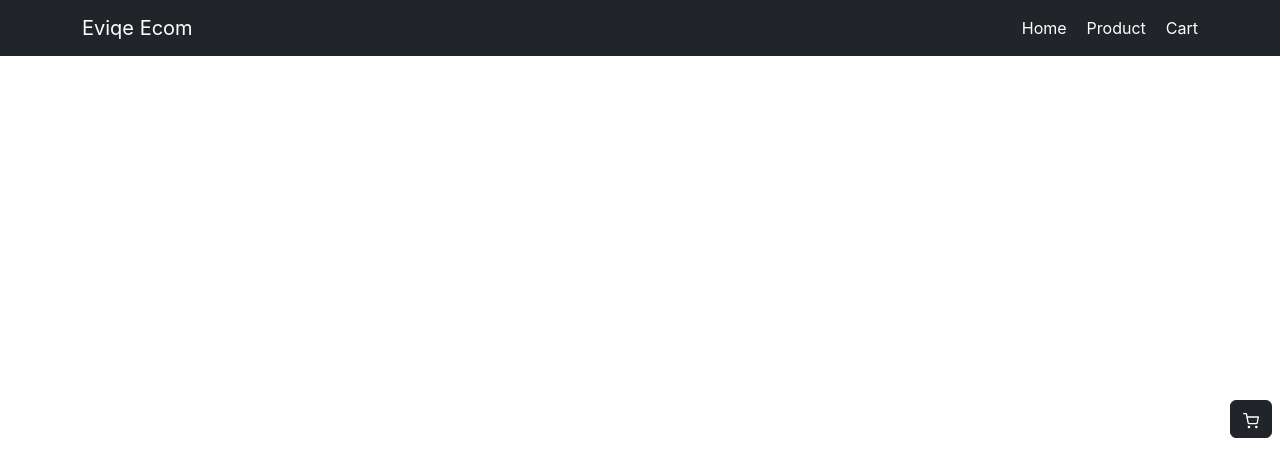
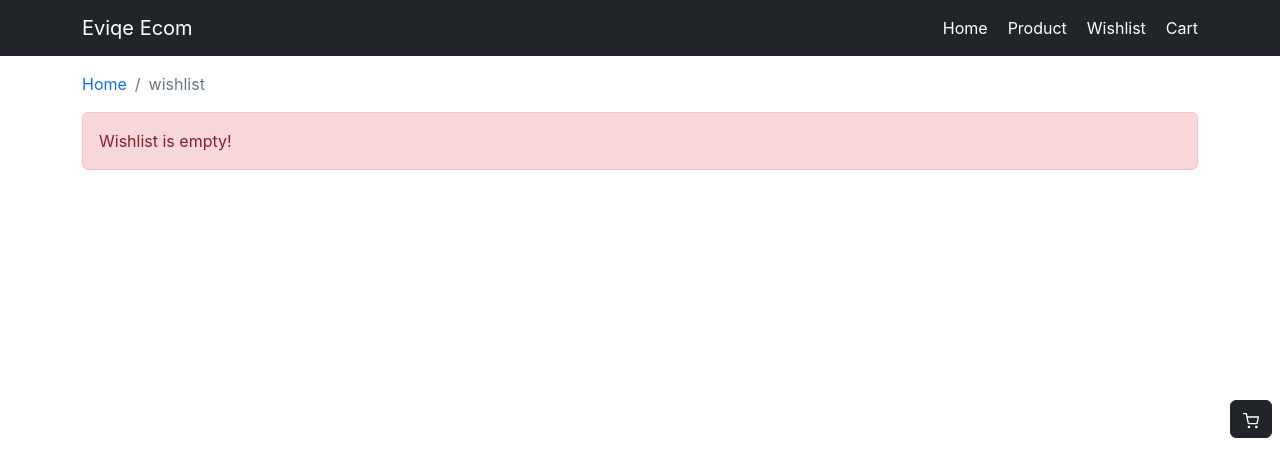
Before and after one commit to ahmmedrasel-dev/eviqe-ecom, a React (Create React App) app: page /wishlist in a window 1280 px wide. Shown: the top 476 px of the page. Built offline with nearby package versions, Linux system fonts and the light colour scheme.

Commit message:
add wishlist

```diff
--- a/src/App.js
+++ b/src/App.js
@@ -8,6 +8,7 @@ import Products from "./components/ProductPage/Products/Products";
 import 'react-toastify/dist/ReactToastify.css';
 import { ToastContainer } from "react-toastify";
 import Login from "./components/Login/Login";
+import Wishlist from "./components/Wishlist/Wishlist";
 
 function App() {
   return (
@@ -17,6 +18,7 @@ function App() {
         <Route path="/" element={<Products></Products>}></Route>
         <Route path="/product" element={<Products></Products>}></Route>
         <Route path="/product/:slug" element={<ProductDetails></ProductDetails>}></Route>
+        <Route path="/wishlist" element={<Wishlist></Wishlist>}></Route>
         <Route path="/cart" element={<Cart></Cart>}></Route>
         <Route path="/signin" element={<Login></Login>}></Route>
         <Route path="*/" element={<NotFound></NotFound>}></Route>
--- a/src/Store.js
+++ b/src/Store.js
@@ -32,9 +32,42 @@ const reducer = (state, action) => {
   }
 }
 
+//==================================
+
+const initialSate2 = {
+  wishlist: {
+    wishlistItems: localStorage.getItem('wishlistItems') ? JSON.parse(localStorage.getItem('wishlistItems')) : [],
+  }
+}
+
+const reducer2 = (state, action) => {
+  switch (action.type) {
+    case 'ADD_WISHLIST_ITEM':
+      const newItem = action.payload;
+      const exisitngItem = state.wishlist.wishlistItems.find(item => item._id === newItem._id);
+      // wishlist items er arry moddy data gulo rakha hoitechy wishlistItems variable dia.
+      const wishlistItems = exisitngItem ? state.wishlist.wishlistItems.map(item => item._id === exisitngItem._id ? newItem : item) : [...state.wishlist.wishlistItems, newItem]
+      localStorage.setItem('wishlistItems', JSON.stringify(wishlistItems))
+      return { ...state, wishlist: { ...state.wishlist, wishlistItems } }
+
+
+    case 'REMOVE_WISHLIST_ITEM': {
+      const removeItem = action.payload;
+      const wishlistItems = state.wishlist.wishlistItems.filter(item => item._id !== removeItem._id);
+      localStorage.setItem('wishlistItems', JSON.stringify(wishlistItems))
+      return { ...state, wishlist: { ...state.wishlist, wishlistItems } }
+    }
+
+    default:
+      return state;
+  }
+}
+
 const StoreProvider = props => {
   const [state, dispatch] = useReducer(reducer, initialSate);
-  const value = { state, dispatch };
+  const [state2, dispatch2] = useReducer(reducer2, initialSate2);
+
+  const value = { state, dispatch, state2, dispatch2 };
   return <Store.Provider value={value}>{props.children}</Store.Provider>
 }
 
--- a/src/components/Header/Header.js
+++ b/src/components/Header/Header.js
@@ -54,7 +54,7 @@ const Header = () => {
               )
             }
           </Button>
-
+          <Link to='/wishlist'>Wishlist</Link>
           <Link to="/cart">Cart
             {
               cartItems.length > 0 && (
--- a/src/components/ProductPage/Product/Product.js
+++ b/src/components/ProductPage/Product/Product.js
@@ -7,11 +7,12 @@ import { Helmet } from 'react-helmet-async';
 import { Store } from '../../../Store';
 import axios from 'axios';
 import { toast } from 'react-toastify';
+import { BsHeart } from 'react-icons/bs';
 
 const Product = ({ product }) => {
   const { name, price, img, category, seller, slug, ratings, ratingsCount, stock, _id } = product;
 
-  const { state, dispatch: ctxDispatch } = useContext(Store);
+  const { state, dispatch: ctxDispatch, dispatch2 } = useContext(Store);
 
   const { cart } = state;
   const handleAddToCart = async id => {
@@ -33,6 +34,16 @@ const Product = ({ product }) => {
     toast.success('Product Add to Cart')
   }
 
+  const handleWishlist = () => {
+
+    dispatch2({
+      type: 'ADD_WISHLIST_ITEM',
+      payload: { ...product },
+
+    })
+    toast.success('Product Add to Wishlist!')
+  }
+
   return (
     <Col md={3} className='mb-4'>
       <Helmet>
@@ -42,7 +53,18 @@ const Product = ({ product }) => {
         <Card.Img variant="top" src={img} />
         <Card.Body>
           <Card.Title>
-            <Link className='text-dark' to={`/product/${slug}`}>{name.length < 20 ? name : name.slice(0, 20) + '...'}</Link>
+            <Link className='text-dark mb-2' to={`/product/${slug}`}>{name.length < 20 ? name : name.slice(0, 20) + '...'}</Link>
+
+            <ReactStars
+              className='mt-2'
+              count={5}
+              value={ratings}
+              edit={false}
+              size={24}
+              activeColor="#ffd700"
+            />
+
+            <p className='mt-2'>Total <Badge bg="secondary">{ratingsCount}</Badge> Rattings</p>
           </Card.Title>
 
           <Card.Text>
@@ -52,23 +74,17 @@ const Product = ({ product }) => {
             <p> Price: {price}</p>
             <p> Stock: {stock}</p>
 
-            <p>Total <Badge bg="secondary">{ratingsCount}</Badge> Rattings</p>
+
           </Card.Text>
-          <div className='d-flex justify-content-between'>
+          <div className='d-flex justify-content-between align-items-center'>
             {
               stock < 1 ?
                 <Button disabled={stock === 0 && true} variant="danger">Out of Stock</Button>
                 :
                 <Button variant="dark" onClick={() => handleAddToCart(_id)}>Add to Cart <RiShoppingCart2Fill /></Button>
             }
-            <ReactStars
-              count={5}
-              value={ratings}
-              edit={false}
-              size={24}
-              activeColor="#ffd700"
-            />
 
+            <Button variant="link" onClick={handleWishlist}><BsHeart /></Button>
           </div>
 
         </Card.Body>
--- /dev/null
+++ b/src/components/Wishlist/Wishlist.js
@@ -0,0 +1,97 @@
+import axios from 'axios';
+import React, { useContext } from 'react';
+import { Alert, Button, Col, Container, ListGroup, Row } from 'react-bootstrap';
+import { Helmet } from 'react-helmet-async';
+import { FiShoppingCart, FiTrash2 } from 'react-icons/fi';
+import { Link } from 'react-router-dom';
+import { toast } from 'react-toastify';
+import { Store } from '../../Store';
+import Breadcums from '../Breadcums/Breadcums';
+
+const Wishlist = () => {
+  const { state2, dispatch2, state, dispatch: ctxDispatch } = useContext(Store);
+  const { cart: { cartItems } } = state;
+  const { wishlist: { wishlistItems } } = state2;
+
+  const handleAddToCart = async product => {
+    const existingItem = cartItems.find(item => item._id === product.id);
+    const quantity = existingItem ? existingItem.quantity + 1 : 1
+
+    const { data } = await axios.get(`http://localhost:8000/products/${product.id}`);
+
+    if (data.stock < quantity) {
+
+      toast.warn(`${product.name} out of stock!`)
+      return;
+    }
+    ctxDispatch({
+      type: 'ADD_CART_ITEM',
+      payload: { ...product, quantity: 1 },
+
+    })
+    toast.success('Product Add to Cart')
+  }
+
+  const handleRemoveItem = (item) => {
+    dispatch2({
+      type: 'REMOVE_WISHLIST_ITEM',
+      payload: item
+    })
+  }
+  return (
+    <Container>
+      <Helmet>
+        <title>Shopping Cart</title>
+      </Helmet>
+
+      <Row className='mt-3'>
+        <Breadcums page={'wishlist'}></Breadcums>
+        <Col lg={12}>
+          {
+            wishlistItems.length === 0 ?
+              <Alert variant='danger'>
+                Wishlist is empty!
+              </Alert>
+              :
+
+              <ListGroup>
+                {
+                  wishlistItems.map(item => (
+                    <ListGroup.Item>
+
+                      <Row className='align-items-center'>
+                        <Col lg={1}>
+                          <img src={item.img} width="80px" className='rounded' alt="" />
+                        </Col>
+
+                        <Col lg={4}>
+                          <Link to={`/cartproduct/${item._id}`} className="mx-5">{item.name}</Link>
+                        </Col>
+
+                        <Col lg={2}>
+                          <h4>Stock: {item.stock}</h4>
+                        </Col>
+
+                        <Col lg={3}>
+                          <h4>Price: ${item.price}</h4>
+                        </Col>
+
+                        <Col lg={2}>
+                          <Button variant='danger' onClick={() => handleRemoveItem(item)}><FiTrash2 /></Button>
+                          <Button variant='dark' className='ms-2' onClick={() => handleAddToCart(item)}><FiShoppingCart /></Button>
+                        </Col>
+
+                      </Row>
+                    </ListGroup.Item>
+                  ))
+                }
+              </ListGroup>
+          }
+        </Col>
+      </Row>
+
+    </Container >
+  );
+};
+
+export default Wishlist;
```
